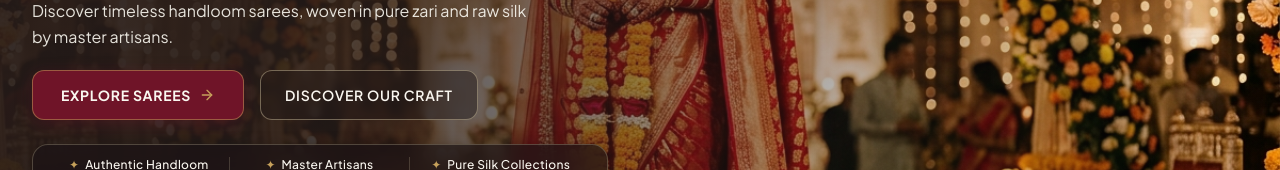
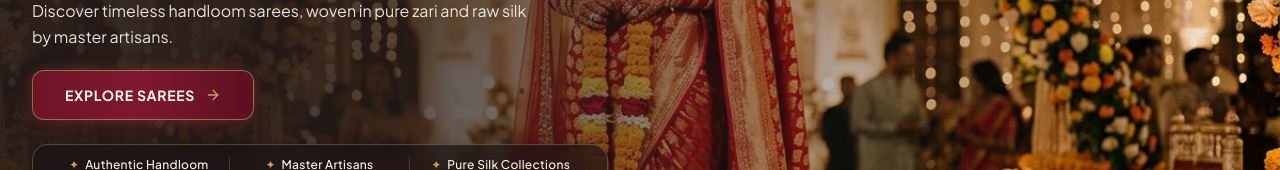
Before and after one commit to Pasulasuprajaa/Palluvo, a React (Vite) app in the folder client/: page / in a window 1280 px wide. Shown: the part 403-573 px from the top of the page. Built offline with nearby package versions, Linux system fonts and the light colour scheme; no server answers; a web font is replaced by a local one.

Commit message:
refactor(home): streamline hero section with single luxury EXPLORE SAREES CTA

```diff
--- a/client/src/pages/HomePage.jsx
+++ b/client/src/pages/HomePage.jsx
@@ -146,9 +146,8 @@ export default function HomePage({ onNavigate }) {
               Discover timeless handloom sarees, woven in pure zari and raw silk by master artisans.
             </p>
 
-            {/* CTAs: Primary & Secondary */}
-            <div className="mt-3.5 sm:mt-5 flex flex-row flex-wrap items-center gap-2.5 sm:gap-4 w-full sm:w-auto pointer-events-auto">
-              {/* Primary CTA */}
+            {/* Primary Luxury CTA */}
+            <div className="mt-3.5 sm:mt-5 flex items-center w-full sm:w-auto pointer-events-auto">
               <a
                 href="/sarees"
                 onClick={(e) => {
@@ -156,27 +155,10 @@ export default function HomePage({ onNavigate }) {
                   e.preventDefault();
                   onNavigate('shop');
                 }}
-                className="group relative inline-flex items-center justify-center gap-2 px-5 sm:px-7 py-2.5 sm:py-3.5 min-h-[44px] bg-[#6F1428] hover:bg-[#8E1B35] text-[#FAF7F0] font-bold text-xs sm:text-sm uppercase tracking-wider rounded-xl border border-[#C6A15B]/50 hover:border-[#C6A15B] transition-all duration-300 shadow-[0_4px_16px_rgba(111,20,40,0.35)] hover:shadow-[0_6px_22px_rgba(111,20,40,0.55)] cursor-pointer text-center active:scale-[0.98]"
+                className="group relative inline-flex items-center justify-center gap-2.5 px-6 sm:px-8 py-3 sm:py-3.5 min-h-[46px] bg-gradient-to-r from-[#6F1428] via-[#7F1830] to-[#5B1020] hover:from-[#821831] hover:to-[#6F1428] text-[#FAF7F0] font-bold text-xs sm:text-sm uppercase tracking-wider rounded-xl border border-[#C6A15B]/60 hover:border-[#F3E5AB] transition-all duration-300 shadow-[0_4px_20px_rgba(111,20,40,0.45),0_0_12px_rgba(198,161,91,0.2)] hover:shadow-[0_6px_26px_rgba(111,20,40,0.65),0_0_18px_rgba(198,161,91,0.35)] cursor-pointer text-center active:scale-[0.98]"
               >
                 <span>EXPLORE SAREES</span>
                 <ArrowRight className="w-4 h-4 text-[#C6A15B] shrink-0 transition-transform duration-300 group-hover:translate-x-1.5" />
-              </a>
-
-              {/* Secondary CTA */}
-              <a
-                href="#craft-section"
-                onClick={(e) => {
-                  e.preventDefault();
-                  const el = document.getElementById('craft-section');
-                  if (el) {
-                    el.scrollIntoView({ behavior: 'smooth' });
-                  } else {
-                    onNavigate('shop');
-                  }
-                }}
-                className="inline-flex items-center justify-center px-4 sm:px-6 py-2.5 sm:py-3.5 min-h-[44px] bg-[#251B19]/50 hover:bg-white/10 backdrop-blur-xs text-[#FAF7F0] hover:text-[#FAF7F0] font-semibold text-xs sm:text-sm uppercase tracking-wider rounded-xl border border-[#E8D9B5]/40 hover:border-[#C6A15B] transition-all duration-300 cursor-pointer text-center active:scale-[0.98]"
-              >
-                <span>DISCOVER OUR CRAFT</span>
               </a>
             </div>
 
```
